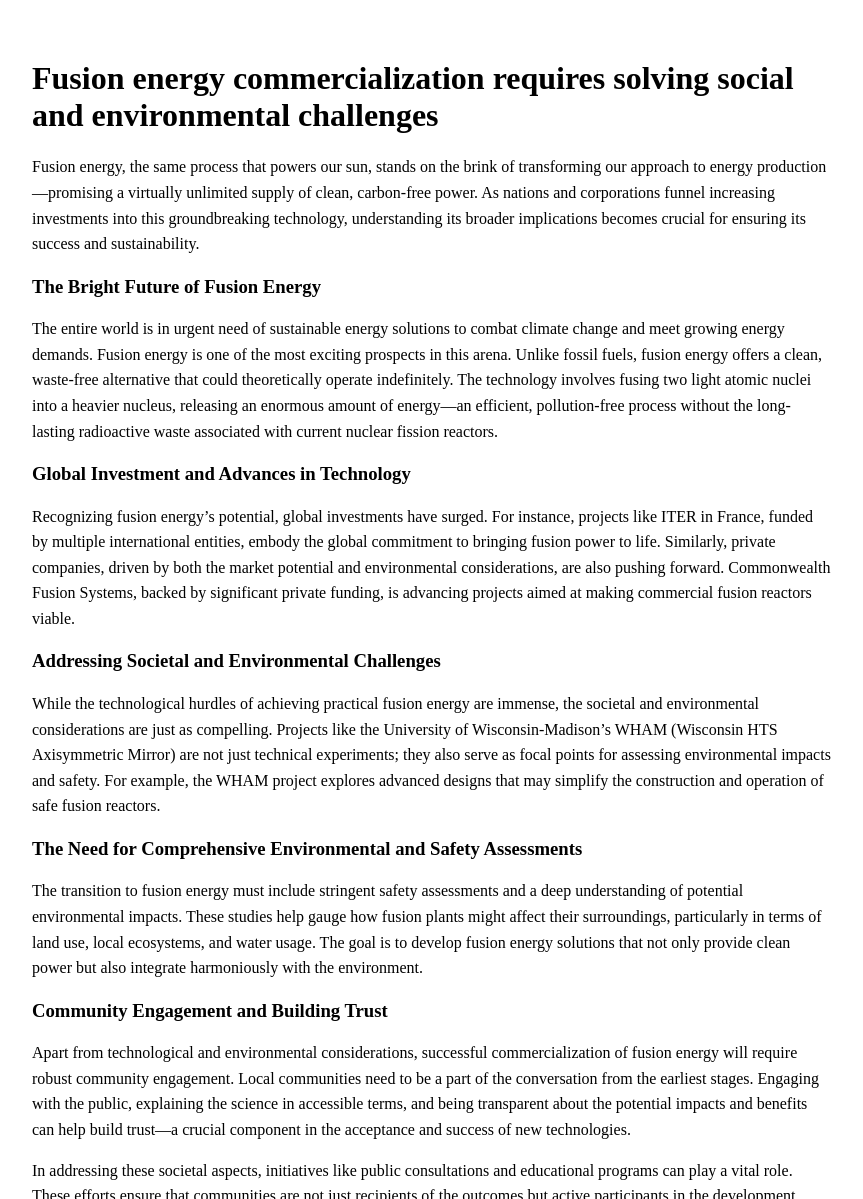
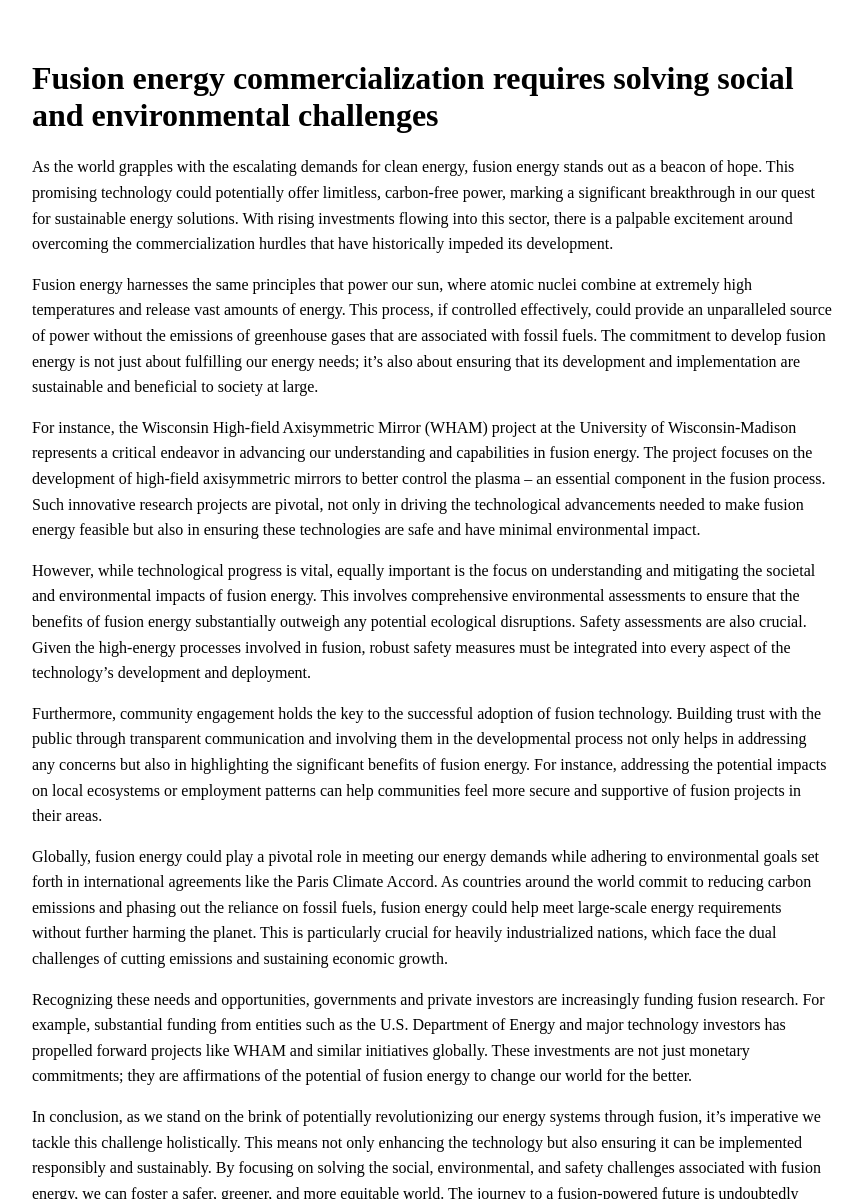
Before and after one commit to hyperpoint/hyperpoint.github.io, a Jekyll site: the page built from _posts/2024-03-01-0950fec4cb8454c4e9ade61cf7aff3b8-fusion-energy-commercialization-requires-solving-social-and-environmental-challenges.md, in a window 1280 px wide and 1400 px high. Shown: the part 201-1400 px from the top of the window, without its empty margins (208-1071 px from the left). Built offline with Jekyll 4.4.1, drawn with Linux system fonts in a browser that asks for light colours; some of the changed text lies outside the part shown.

Commit message:
Update blog post: Fusion energy commercialization requires solving social and environmental challenges

```diff
--- a/_posts/2024-03-01-0950fec4cb8454c4e9ade61cf7aff3b8-fusion-energy-commercialization-requires-solving-social-and-environmental-challenges.md
+++ b/_posts/2024-03-01-0950fec4cb8454c4e9ade61cf7aff3b8-fusion-energy-commercialization-requires-solving-social-and-environmental-challenges.md
@@ -1,8 +1,9 @@
 ---
 layout: post
 title: "Fusion energy commercialization requires solving social and environmental challenges"
-date: 2025-05-20 21:36:05
+date: 2025-05-21 00:04:38
 categories: [fusion, energy]
+tags: ["energy", "fusion"]
 permalink: "/posts/2024/03/01/fusion-energy-commercialization-requires-solving-social-and-environmental-challenges/"
 author: FusionCommons.ai Team
 note: This article was generated with AI assistance using the Fusion Authority Engine, developed by Travis Frye.
@@ -13,32 +14,18 @@ citation: "arXiv: Fusion energy commercialization requires solving social and
   environmental challenges"
 ---
 
-Fusion energy, the same process that powers our sun, stands on the brink of transforming our approach to energy production—promising a virtually unlimited supply of clean, carbon-free power. As nations and corporations funnel increasing investments into this groundbreaking technology, understanding its broader implications becomes crucial for ensuring its success and sustainability.
+As the world grapples with the escalating demands for clean energy, fusion energy stands out as a beacon of hope. This promising technology could potentially offer limitless, carbon-free power, marking a significant breakthrough in our quest for sustainable energy solutions. With rising investments flowing into this sector, there is a palpable excitement around overcoming the commercialization hurdles that have historically impeded its development.
 
-### The Bright Future of Fusion Energy
+Fusion energy harnesses the same principles that power our sun, where atomic nuclei combine at extremely high temperatures and release vast amounts of energy. This process, if controlled effectively, could provide an unparalleled source of power without the emissions of greenhouse gases that are associated with fossil fuels. The commitment to develop fusion energy is not just about fulfilling our energy needs; it's also about ensuring that its development and implementation are sustainable and beneficial to society at large.
 
-The entire world is in urgent need of sustainable energy solutions to combat climate change and meet growing energy demands. Fusion energy is one of the most exciting prospects in this arena. Unlike fossil fuels, fusion energy offers a clean, waste-free alternative that could theoretically operate indefinitely. The technology involves fusing two light atomic nuclei into a heavier nucleus, releasing an enormous amount of energy—an efficient, pollution-free process without the long-lasting radioactive waste associated with current nuclear fission reactors.
+For instance, the Wisconsin High-field Axisymmetric Mirror (WHAM) project at the University of Wisconsin-Madison represents a critical endeavor in advancing our understanding and capabilities in fusion energy. The project focuses on the development of high-field axisymmetric mirrors to better control the plasma – an essential component in the fusion process. Such innovative research projects are pivotal, not only in driving the technological advancements needed to make fusion energy feasible but also in ensuring these technologies are safe and have minimal environmental impact.
 
-### Global Investment and Advances in Technology
+However, while technological progress is vital, equally important is the focus on understanding and mitigating the societal and environmental impacts of fusion energy. This involves comprehensive environmental assessments to ensure that the benefits of fusion energy substantially outweigh any potential ecological disruptions. Safety assessments are also crucial. Given the high-energy processes involved in fusion, robust safety measures must be integrated into every aspect of the technology's development and deployment.
 
-Recognizing fusion energy's potential, global investments have surged. For instance, projects like ITER in France, funded by multiple international entities, embody the global commitment to bringing fusion power to life. Similarly, private companies, driven by both the market potential and environmental considerations, are also pushing forward. Commonwealth Fusion Systems, backed by significant private funding, is advancing projects aimed at making commercial fusion reactors viable.
+Furthermore, community engagement holds the key to the successful adoption of fusion technology. Building trust with the public through transparent communication and involving them in the developmental process not only helps in addressing any concerns but also in highlighting the significant benefits of fusion energy. For instance, addressing the potential impacts on local ecosystems or employment patterns can help communities feel more secure and supportive of fusion projects in their areas.
 
-### Addressing Societal and Environmental Challenges
+Globally, fusion energy could play a pivotal role in meeting our energy demands while adhering to environmental goals set forth in international agreements like the Paris Climate Accord. As countries around the world commit to reducing carbon emissions and phasing out the reliance on fossil fuels, fusion energy could help meet large-scale energy requirements without further harming the planet. This is particularly crucial for heavily industrialized nations, which face the dual challenges of cutting emissions and sustaining economic growth.
 
-While the technological hurdles of achieving practical fusion energy are immense, the societal and environmental considerations are just as compelling. Projects like the University of Wisconsin-Madison’s WHAM (Wisconsin HTS Axisymmetric Mirror) are not just technical experiments; they also serve as focal points for assessing environmental impacts and safety. For example, the WHAM project explores advanced designs that may simplify the construction and operation of safe fusion reactors.
+Recognizing these needs and opportunities, governments and private investors are increasingly funding fusion research. For example, substantial funding from entities such as the U.S. Department of Energy and major technology investors has propelled forward projects like WHAM and similar initiatives globally. These investments are not just monetary commitments; they are affirmations of the potential of fusion energy to change our world for the better.
 
-### The Need for Comprehensive Environmental and Safety Assessments
-
-The transition to fusion energy must include stringent safety assessments and a deep understanding of potential environmental impacts. These studies help gauge how fusion plants might affect their surroundings, particularly in terms of land use, local ecosystems, and water usage. The goal is to develop fusion energy solutions that not only provide clean power but also integrate harmoniously with the environment.
-
-### Community Engagement and Building Trust
-
-Apart from technological and environmental considerations, successful commercialization of fusion energy will require robust community engagement. Local communities need to be a part of the conversation from the earliest stages. Engaging with the public, explaining the science in accessible terms, and being transparent about the potential impacts and benefits can help build trust—a crucial component in the acceptance and success of new technologies.
-
-In addressing these societal aspects, initiatives like public consultations and educational programs can play a vital role. These efforts ensure that communities are not just recipients of the outcomes but active participants in the development process.
-
-### Conclusion: Looking Forward
-
-The future of fusion energy is not just about achieving scientific and technical milestones but also about ensuring that the technology is developed responsibly and sustainably. Global cooperation, rigorous environmental policies, and community-centric approaches are essential to realize the full potential of fusion energy. As the world gears up to meet its energy needs without compromising the environmental well-being, fusion energy shines brightly on the horizon, promising a cleaner, more sustainable future.
-
-Indeed, the journey to harness fusion energy is as much about innovation in societal and environmental stewardship as it is about scientific breakthroughs. By focusing on comprehensive impact assessments and fostering inclusive community engagement, the promise of fusion energy extends beyond just an energy solution — it beckons a new era of environmental sustainability and social responsibility. With continued investment and collaborative effort, the dream of powering our world with the stars could become a reality within this century.
+In conclusion, as we stand on the brink of potentially revolutionizing our energy systems through fusion, it's imperative we tackle this challenge holistically. This means not only enhancing the technology but also ensuring it can be implemented responsibly and sustainably. By focusing on solving the social, environmental, and safety challenges associated with fusion energy, we can foster a safer, greener, and more equitable world. The journey to a fusion-powered future is undoubtedly complex, but the rewards promise a brighter, cleaner tomorrow.
```
